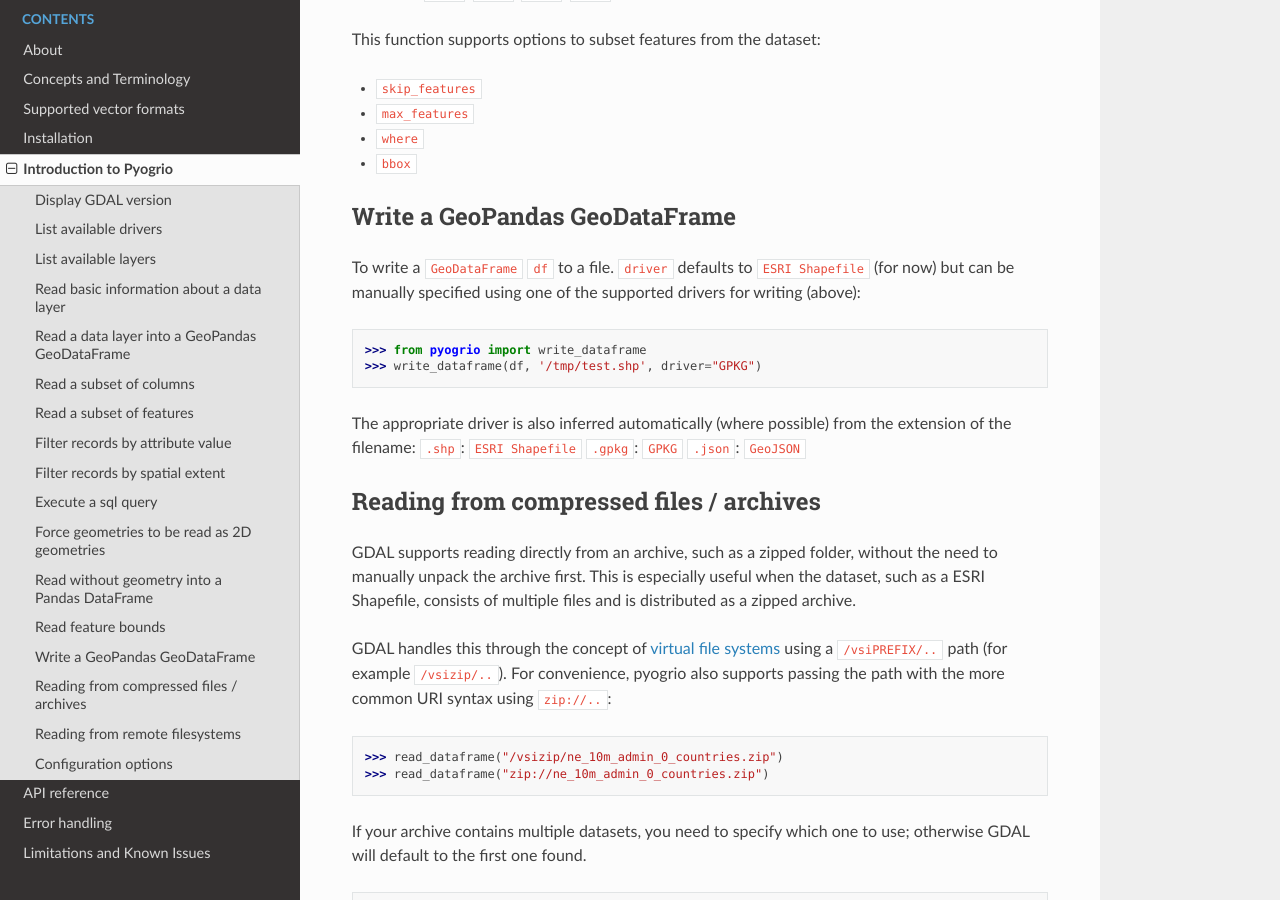
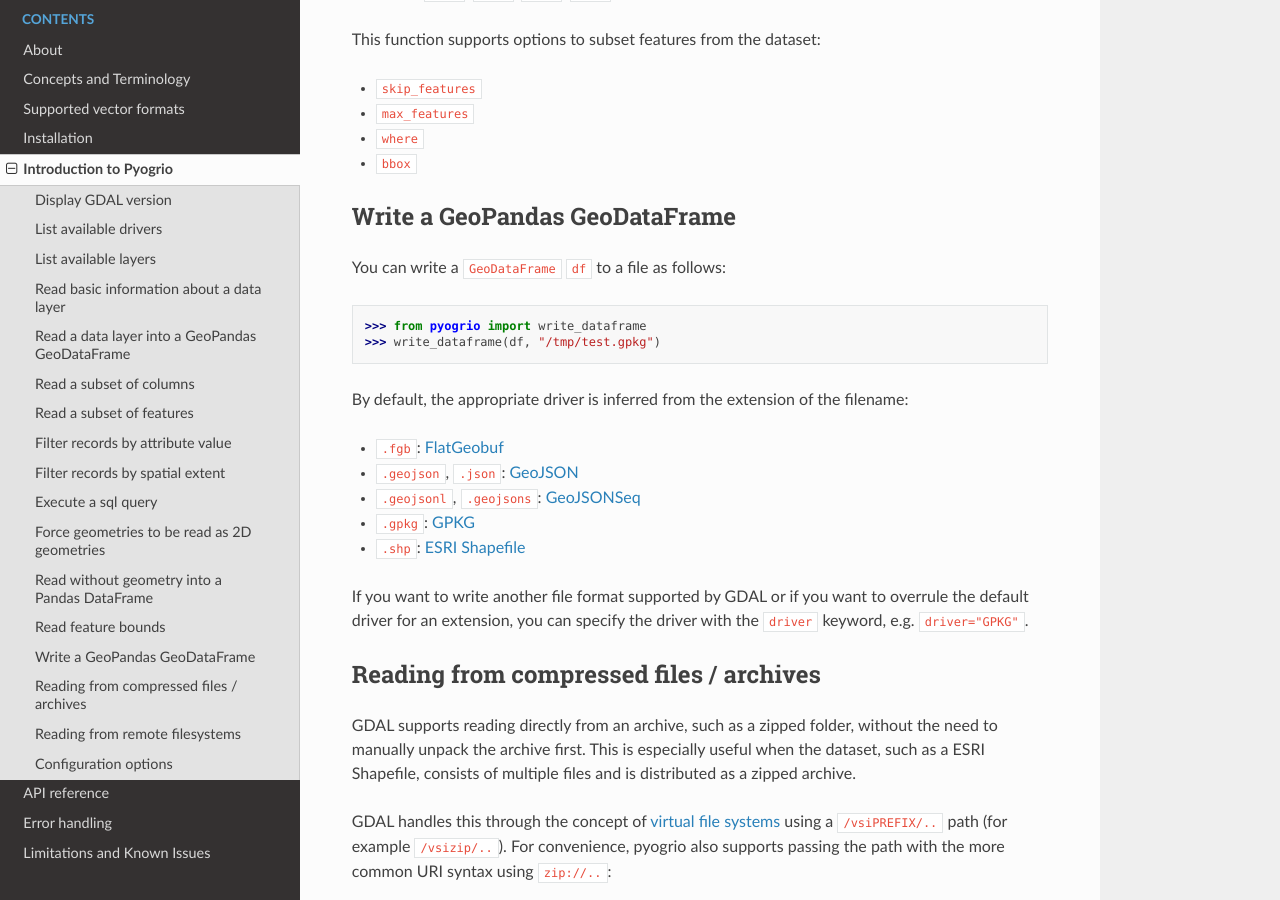
Before and after one commit to geopandas/pyogrio, a Sphinx documentation site: the page built from docs/source/introduction.md, in a window 1280 px wide and 900 px high, scrolled down 5807 px. Built offline with Sphinx 7.4.7 and the Read the Docs theme 2.0.0, drawn with Linux system fonts in a browser that asks for light colours.

Commit message:
Update some outdated documentation (#127)

````diff
--- a/docs/source/introduction.md
+++ b/docs/source/introduction.md
@@ -302,20 +302,24 @@
 
 ## Write a GeoPandas GeoDataFrame
 
-To write a `GeoDataFrame` `df` to a file. `driver` defaults to `ESRI Shapefile`
-(for now) but can be manually specified using one of the supported drivers for
-writing (above):
+You can write a `GeoDataFrame` `df` to a file as follows:
 
 ```python
 >>> from pyogrio import write_dataframe
->>> write_dataframe(df, '/tmp/test.shp', driver="GPKG")
+>>> write_dataframe(df, "/tmp/test.gpkg")
 ```
 
-The appropriate driver is also inferred automatically (where possible) from the
-extension of the filename:
-`.shp`: `ESRI Shapefile`
-`.gpkg`: `GPKG`
-`.json`: `GeoJSON`
+By default, the appropriate driver is inferred from the extension of the filename:
+
+-   `.fgb`: [FlatGeobuf](https://gdal.org/drivers/vector/flatgeobuf.html)
+-   `.geojson`, `.json`: [GeoJSON](https://gdal.org/drivers/vector/geojson.html)
+-   `.geojsonl`, `.geojsons`: [GeoJSONSeq](https://gdal.org/drivers/vector/geojsonseq.html)
+-   `.gpkg`: [GPKG](https://gdal.org/drivers/vector/gpkg.html)
+-   `.shp`: [ESRI Shapefile](https://gdal.org/drivers/vector/shapefile.html)
+
+If you want to write another file format supported by GDAL or if you want to
+overrule the default driver for an extension, you can specify the driver with the
+`driver` keyword, e.g. `driver="GPKG"`.
 
 ## Reading from compressed files / archives
 
````
